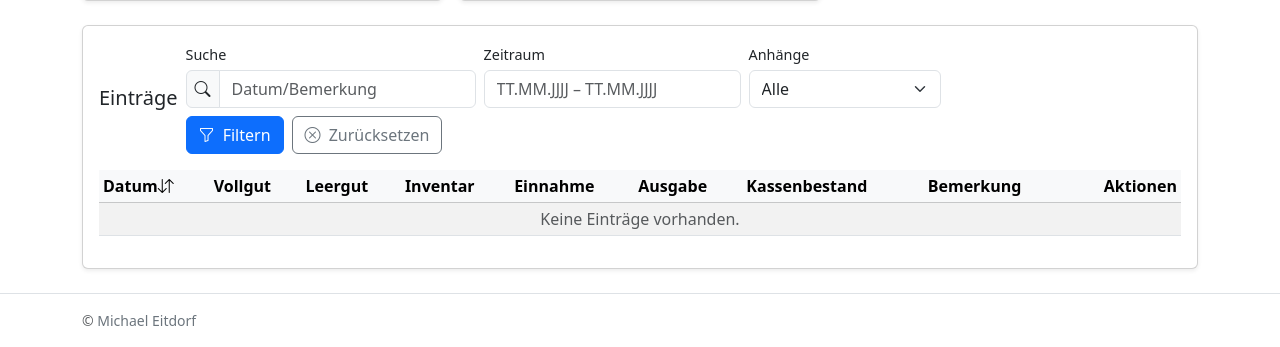
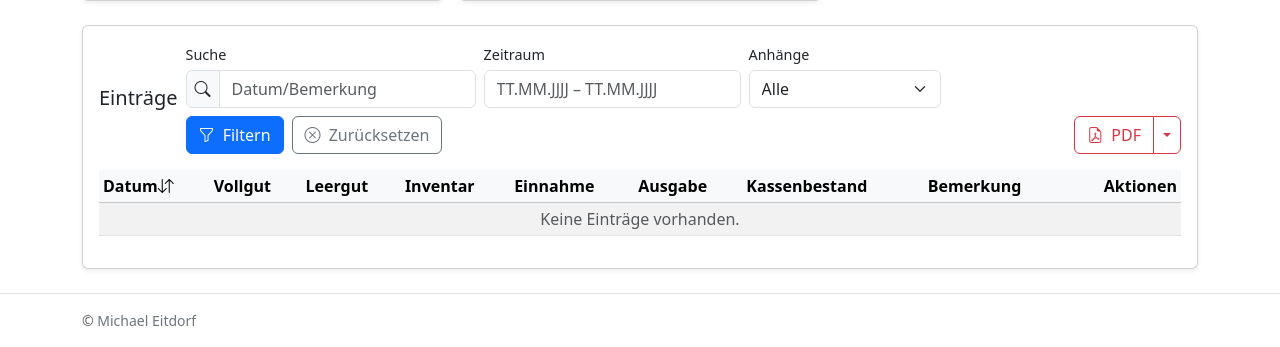
Before and after one commit to michaele1410/BottleBalance, a Python web app: template web/templates/index.html in a window 1280 px wide. Shown: the part 532-879 px from the top of the page. Run offline with Jinja, Linux system fonts and the light colour scheme; the template is opened without the code that fills it, so the values that code supplies are empty.

Commit message:
finished

```diff
--- a/web/templates/index.html
+++ b/web/templates/index.html
@@ -164,27 +164,38 @@
             </a>
           </div>
 
-          {# Aktionen rechts: Export / Import (bleibt außerhalb Form-Submit-Flow) #}
+          {# Aktionen rechts: Export / Import (Dropdown für Export) #}
           <div class="col ms-md-auto d-flex flex-wrap gap-2">
-            {% if can_export_pdf %}
+          <!-- Export-Button mit Dropdown -->
+          <div class="btn-group">
             <a class="btn btn-outline-danger"
-              href="{{ url_for('export_pdf') }}?{{ request.query_string.decode() if request.query_string else '' }}">
-              <i class="bi-file-earmark-pdf me-1"></i> PDF
+              href="{{ url_for('export_pdf') }}?{{ request.query_string.decode() if request.query_string else '' }}"
+              title="{{ _('PDF exportieren') }}">
+              <i class="bi-file-earmark-pdf me-1 text-danger"></i> PDF
             </a>
-            {% endif %}
-            {% if can_export_csv %}
-            <a class="btn btn-outline-primary"
-              href="{{ url_for('export_csv') }}?{{ request.query_string.decode() if request.query_string else '' }}">
-              <i class="bi-download me-1"></i> CSV
-            </a>
-            {% endif %}
-            {% if can_import %}
-            <button type="button" class="btn btn-outline-primary" data-bs-toggle="modal"
-              data-bs-target="#csvImportModal">
-              <i class="bi-upload me-1"></i> CSV Import
+            <button type="button" class="btn btn-outline-danger dropdown-toggle dropdown-toggle-split"
+                    data-bs-toggle="dropdown" aria-expanded="false" aria-label="{{ _('Weitere Exportoptionen') }}">
+              <span class="visually-hidden">{{ _('Weitere Exportoptionen') }}</span>
             </button>
-            {% endif %}
+            <ul class="dropdown-menu dropdown-menu-end">
+              {% if can_export_csv %}
+              <li>
+                <a class="dropdown-item"
+                  href="{{ url_for('export_csv') }}?{{ request.query_string.decode() if request.query_string else '' }}">
+                  <i class="bi-filetype-csv me-2 text-success"></i> CSV
+                </a>
+              </li>
+              {% endif %}
+            </ul>
           </div>
+
+          {% if can_import %}
+          <button type="button" class="btn btn-outline-success" data-bs-toggle="modal"
+                  data-bs-target="#csvImportModal">
+            <i class="bi-upload me-1"></i> CSV Import
+          </button>
+          {% endif %}
+        </div>
         </form>
       </div>
     </div>
```
